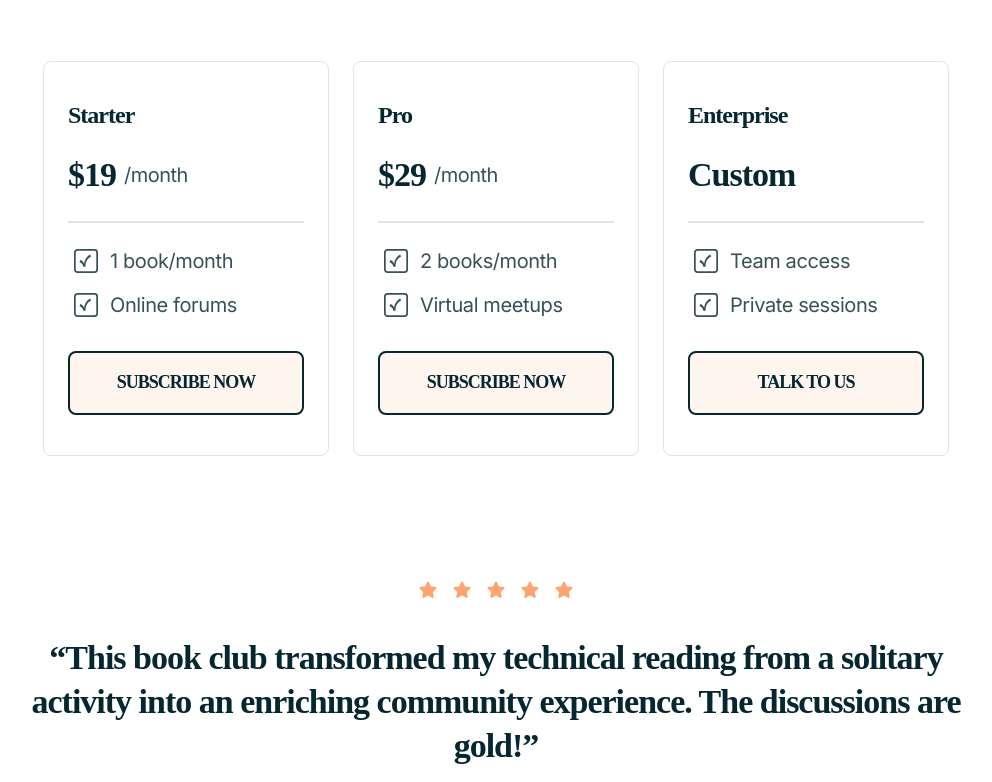
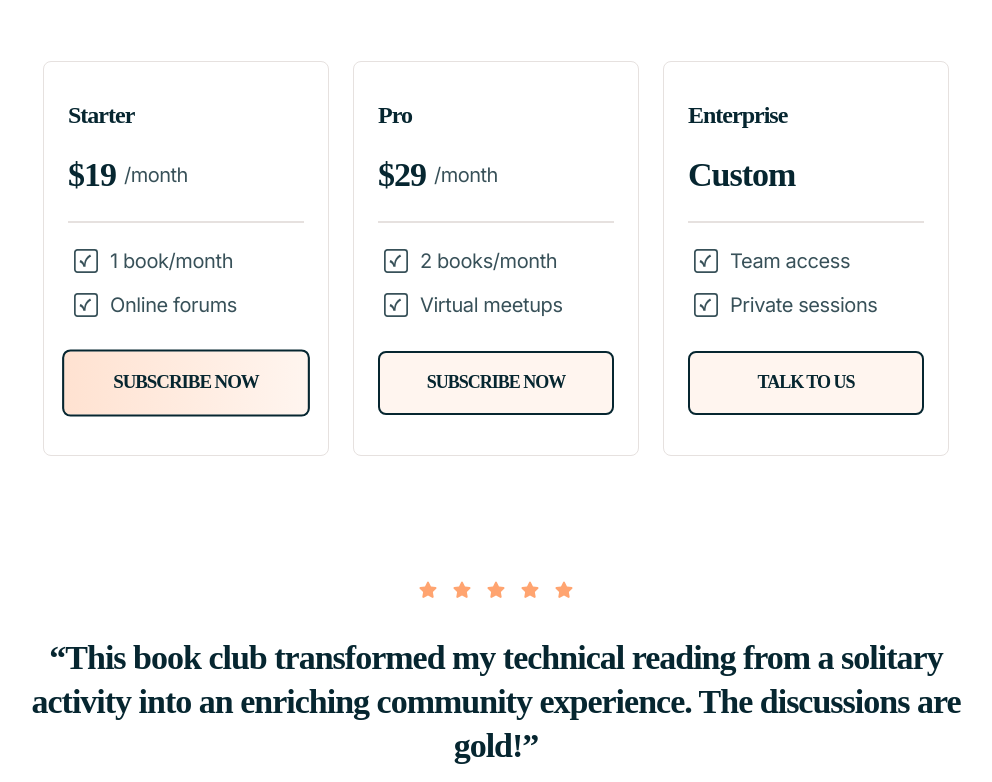
Before and after one commit to stoneandre/tech, a plain HTML site: page index.html in a window 1280 px wide. In both pictures the pointer is over the link 330 px from the left and 3279 px from the top of the page. Shown: the part 2897-3679 px from the top of the page, without its empty margins (144-1136 px from the left). Drawn offline with Linux system fonts and the light colour scheme; a web font is replaced by a local one.

Commit message:
change hover to button

```diff
--- a/style.css
+++ b/style.css
@@ -559,7 +559,7 @@ main {
                     max-width: 238px;
                     min-width: 63px;
                     height: 64px;
-                    background: #FFF5EF;
+                    background-color: #FFF5EF;
                     border: 2px solid #062630;
                     border-radius: 8px;
                     /* padding-block-start: 20px;
@@ -575,6 +575,12 @@ main {
                     letter-spacing: -1px;
                     color: #062630;
                     text-transform: uppercase;
+                    transition: 0.5s ease-in;
+                }
+
+                a:hover {
+                    background-image: linear-gradient(90deg, #FFE2D1 0%, #FFF5EF 100%);
+                    transform: scale(1.05);
                 }
             }
         }
```
